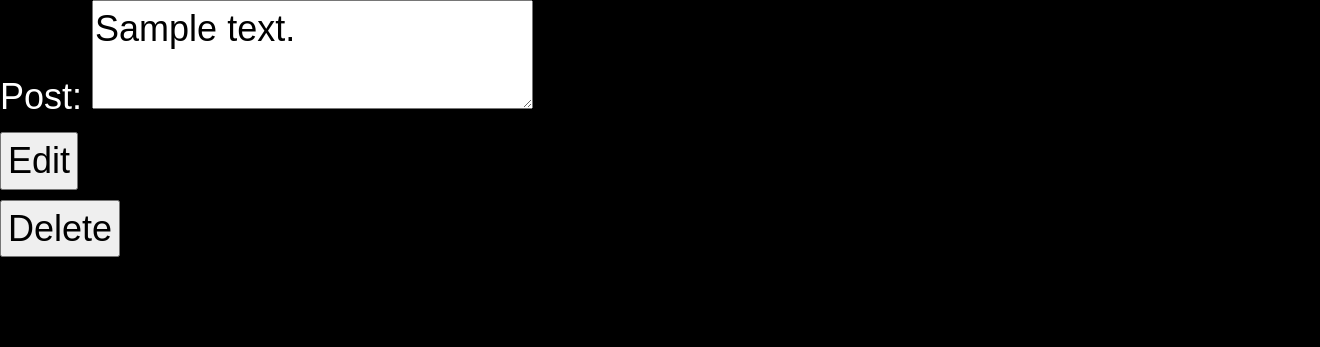
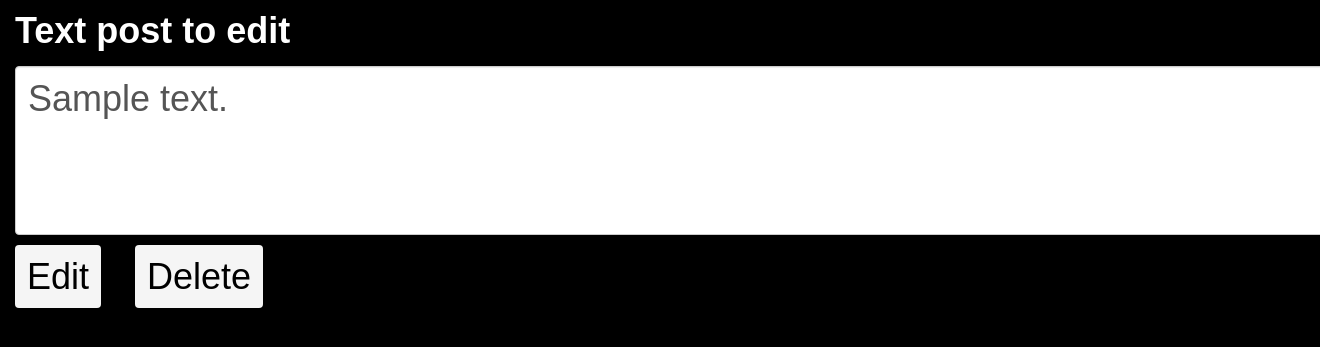
Before and after one commit to 5hwb/BigTextNotes, a Django app: page /edit_post/1 in a window 1320 px wide; the page is wider, and only the part inside the window is pictured. Shown: the part 50-397 px from the top of that part. Run offline with Django 3.2, Linux system fonts and the light colour scheme; tables that the repository leaves empty hold one stand-in row (values such as "Sample post"); some libraries are stand-ins or nearby versions.

Commit message:
Change format of HTML form in edit_post.html to match the one in add_post.html

```diff
--- a/Board/templates/edit_post.html
+++ b/Board/templates/edit_post.html
@@ -3,15 +3,11 @@
 <form method="post" enctype="multipart/form-data" class="big-note">
     {% csrf_token %}
 
-    <p>
-        <span style="display: inline-block">Post: </span>
-        <textarea name="post_text" style="color:black">{{ existing_post.text }}</textarea>
-    </p>
-    <p>
-        <input name="save" type="submit" value="Edit" style="color:black">
-    </p>
-    <p>
-        <input name="save" type="submit" value="Delete" style="color:black">
-    </p>
+    <div class="form-group">
+      <label for="inputTextPost">Text post to edit</label>
+      <textarea class="form-control" name="post_text" id="inputTextPost" rows="3" placeholder="Type your edited post here.">{{ existing_post.text }}</textarea>
+      <button name="save" type="submit" value="Edit" class="btn btn-primary">Edit</button>
+      <button name="save" type="submit" value="Delete" class="btn btn-primary">Delete</button>
+    </div>
 </form>
 {% endblock %}
```
